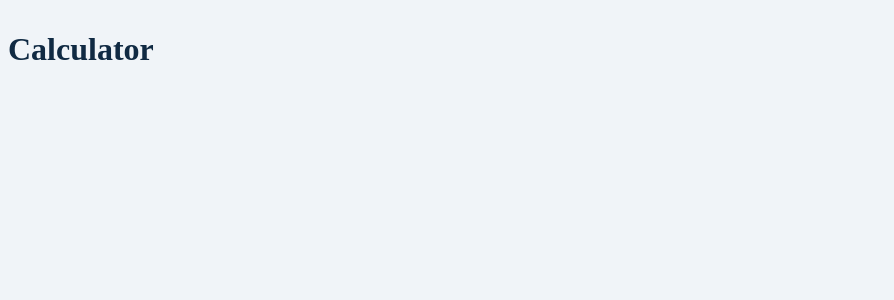
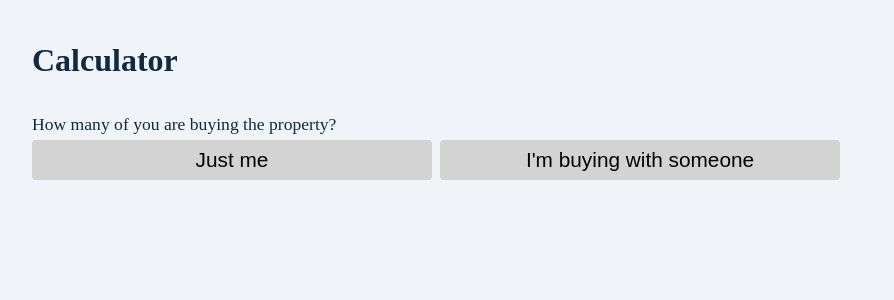
Before and after one commit to NadiiaSka/affordability-calculator, a React (Create React App) app: page / in a window 1280 px wide. Shown: the top 300 px of the page, without its empty margins (0-894 px from the left). Built offline with nearby package versions, Linux system fonts and the light colour scheme.

Commit message:
Implement buttons row

```diff
--- a/src/App.js
+++ b/src/App.js
@@ -1,7 +1,11 @@
+import ButtonRow from "./components/ButtonRow";
+
 function App() {
   return (
     <div className="Container">
       <h1>Calculator</h1>
+      <p>How many of you are buying the property?</p>
+      <ButtonRow />
     </div>
   );
 }
--- /dev/null
+++ b/src/components/ButtonRow.js
@@ -0,0 +1,10 @@
+const ButtonRow = () => {
+  return (
+    <>
+      <button className="btn">Just me</button>
+      <button className="btn">I'm buying with someone</button>
+    </>
+  );
+};
+
+export default ButtonRow;
--- a/src/index.css
+++ b/src/index.css
@@ -1,7 +1,37 @@
 body {
+width: 90vw;
 background: #f0f4f8;
 color: #102a43;
 font: cabin;
 font-weight: 400;
 line-height: 1.75;
+margin: 2rem;
 }
+
+p {
+  max-width: 40em;
+  font-size: 1.1rem;
+  margin: 0;
+}
+
+.btn {
+  width: 25rem;
+  margin-right: 0.5rem;
+  margin-bottom: 0.5rem;
+  cursor: pointer;
+  background: lightgray;
+  border: transparent;
+  border-radius: 0.25rem;
+  padding: 0.375rem 0.75rem;
+  transition: 0.3s ease-in-out all;
+  display: inline-block;
+  font-size: 1.3rem;
+  padding: 0.5rem 1.25rem;
+}
+
+.btn:hover, .btnClicked {
+  background: salmon;
+  color: #fff;
+  box-shadow: 0 10px 15px -3px rgba(0, 0, 0, 0.1),
+  0 4px 6px -2px rgba(0, 0, 0, 0.05);
+}
```
Also changed, not shown: src/components/Button.js (added), src/logo.svg (deleted).
